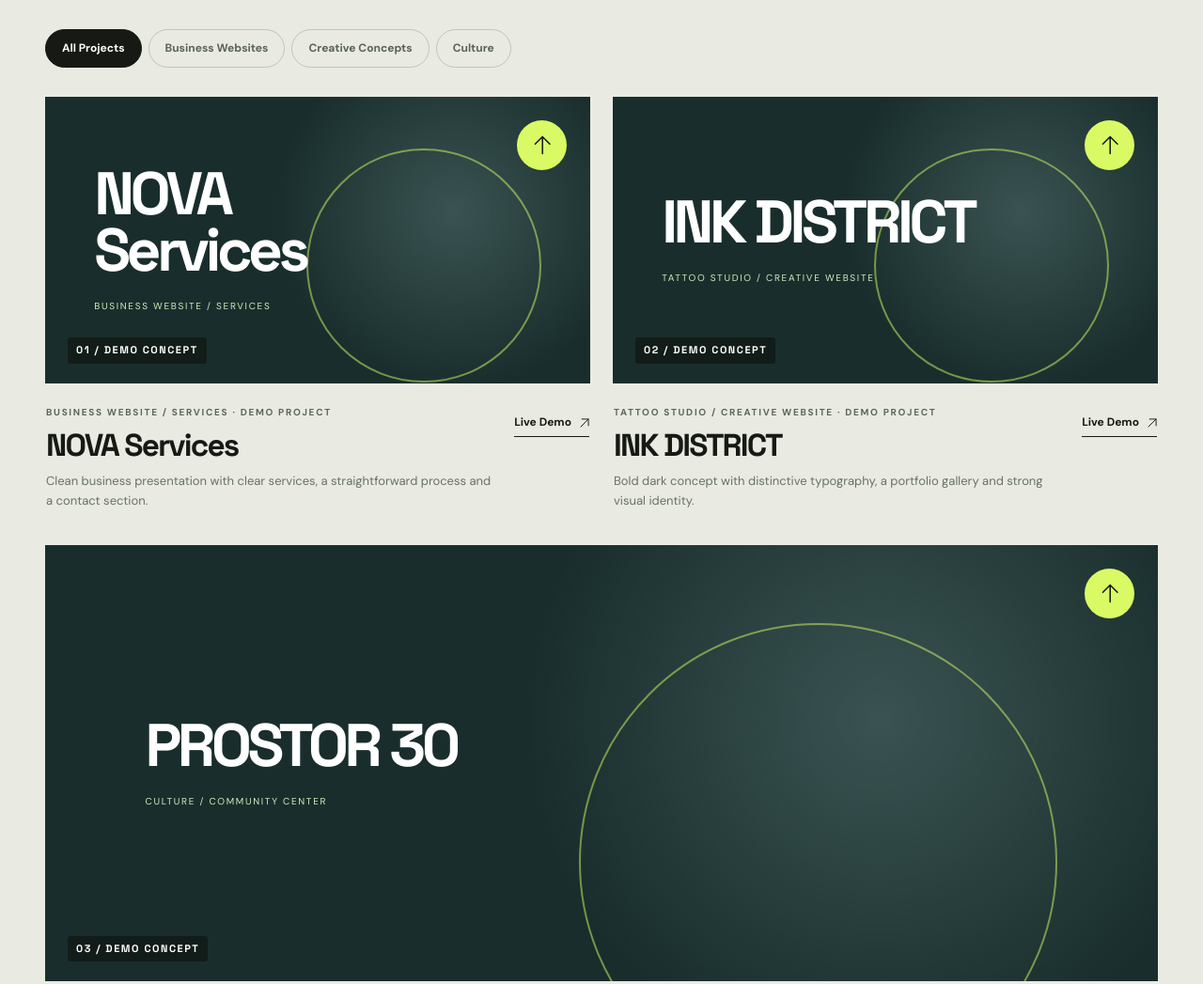
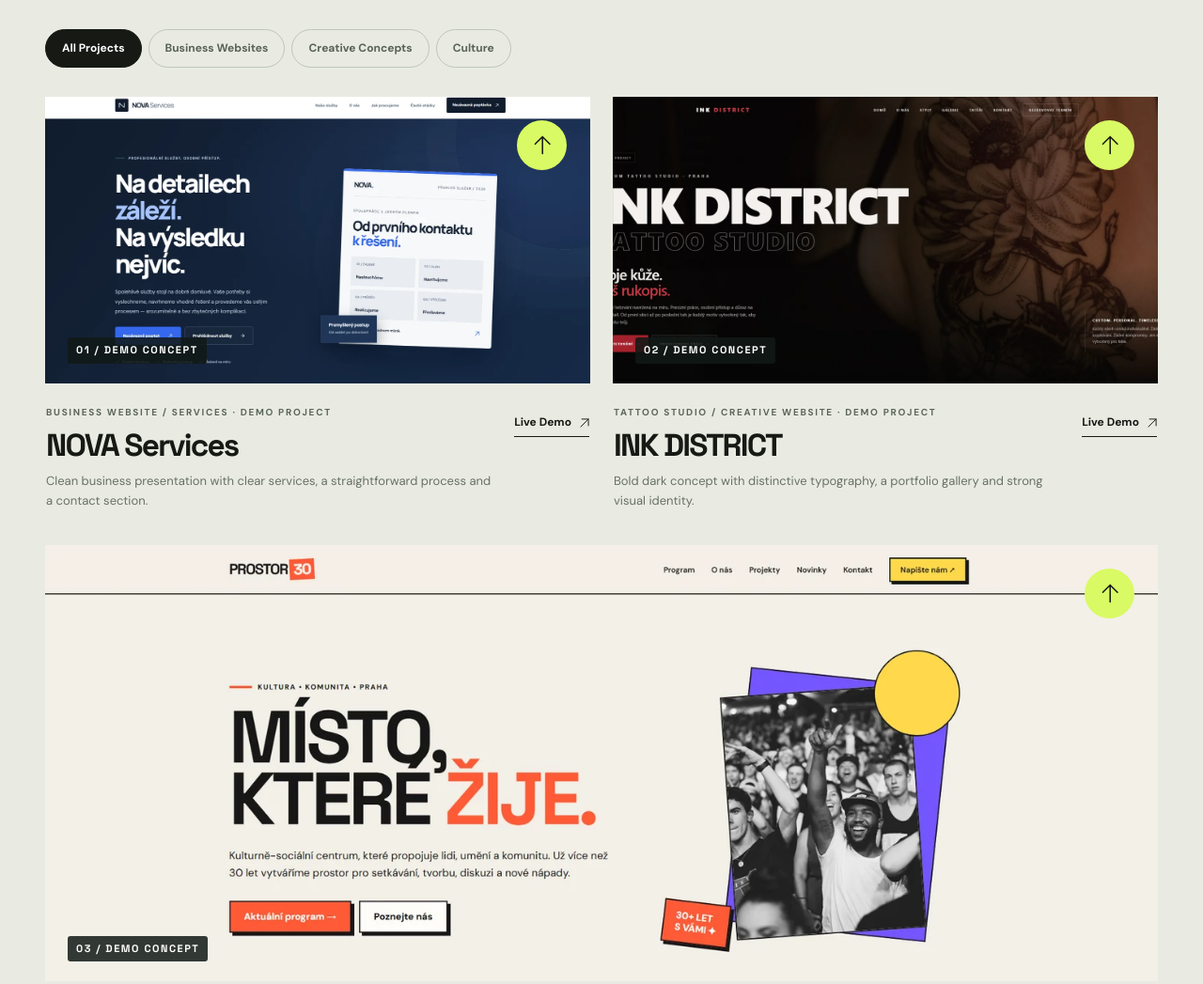
Before and after one commit to contactsimonwebdesigner/simon-webdesign-en, a plain HTML site: page index.html in a window 1280 px wide. Shown: the part 2032-3079 px from the top of the page at 94% size. Drawn offline with Linux system fonts and the light colour scheme.

Commit message:
Show ten projects with screenshots and English demo links

```diff
--- a/index.html
+++ b/index.html
@@ -8,7 +8,7 @@
   <meta property="og:type" content="website">
   <meta property="og:title" content="Šimon Opatrný — Web Design &amp; Development">
   <meta property="og:description" content="Distinctive websites with thoughtful design. Portfolio and collaboration.">
-  <meta property="og:url" content="https://simonopatrny.github.io/simon-webdesign/">
+  <meta property="og:url" content="https://contactsimonwebdesigner.github.io/simon-webdesign-en/">
   <title>Šimon Opatrný — Web Design &amp; Development</title>
   <link rel="preconnect" href="https://fonts.googleapis.com">
   <link rel="preconnect" href="https://fonts.gstatic.com" crossorigin>
@@ -419,7 +419,7 @@
       </div></div>
     </section>
   </main>
-  <footer class="footer"><div class="container"><div class="footer-top"><div class="footer-title">Let's Create Websites<br>That Make <span>Sense.</span></div><div class="footer-right"><div><strong>Navigation</strong><a href="#projekty">Projects</a><a href="#sluzby">Services</a><a href="#postup">Working Together</a><a href="#kontakt">Contact</a></div><div><strong>Contact</strong><a href="mailto:opatrnysimon@gmail.com">Email</a><a href="https://simonopatrny.github.io/simon-webdesign/" target="_blank" rel="noopener noreferrer">Portfolio online ↗</a></div></div></div><div class="footer-bottom"><span>© <span id="year">2026</span> Šimon Opatrný. All rights reserved.</span><span>Crafted with attention to detail.</span><a href="#nahoru" class="backtop">Back to top ↑</a></div></div></footer>
+  <footer class="footer"><div class="container"><div class="footer-top"><div class="footer-title">Let's Create Websites<br>That Make <span>Sense.</span></div><div class="footer-right"><div><strong>Navigation</strong><a href="#projekty">Projects</a><a href="#sluzby">Services</a><a href="#postup">Working Together</a><a href="#kontakt">Contact</a></div><div><strong>Contact</strong><a href="mailto:opatrnysimon@gmail.com">Email</a><a href="https://contactsimonwebdesigner.github.io/simon-webdesign-en/" target="_blank" rel="noopener noreferrer">Portfolio online ↗</a></div></div></div><div class="footer-bottom"><span>© <span id="year">2026</span> Šimon Opatrný. All rights reserved.</span><span>Crafted with attention to detail.</span><a href="#nahoru" class="backtop">Back to top ↑</a></div></div></footer>
   <script>
   'use strict';
   /* ================================================================
@@ -438,81 +438,90 @@
       category:'business',
       type:'Business Website / Services',
       description:'Clean business presentation with clear services, a straightforward process and a contact section.',
-      url:'https://simonopatrny.github.io/demo-sluzby/',
+      url:'https://contactsimonwebdesigner.github.io/services-demo/',
       preview:'nova',
-      image:'nova-services-nahled.png'
+      image:'assets/projects/nova-services.webp'
     },
     {
       name:'INK DISTRICT',
       category:'creative',
       type:'Tattoo Studio / Creative Website',
       description:'Bold dark concept with distinctive typography, a portfolio gallery and strong visual identity.',
-      url:'https://simonopatrny.github.io/ink-district-demo/',
+      url:'https://contactsimonwebdesigner.github.io/services-demo/ink-district/',
       preview:'ink',
-      image:'ink-district-nahled.png'
+      image:'assets/projects/ink-district.webp'
     },
     {
       name:'PROSTOR 30',
       category:'culture',
       type:'Culture / Community Center',
       description:'Energetic presentation of a cultural and community center, with an event program and space for the community.',
-      url:'https://simonopatrny.github.io/cultural-center-demo/',
+      url:'https://contactsimonwebdesigner.github.io/cultural-center-demo/',
       preview:'culture',
-      image:'prostor30-nahled.png'
+      image:'assets/projects/prostor30.webp'
     },
     {
       name:'TURBO Autoservis',
       category:'business',
       type:'Auto Repair Shop / Automotive Services',
       description:'Striking garage website with an industrial feel, service listings and an easy way to request a quote.',
-      url:'https://simonopatrny.github.io/Autoservis-demo/',
+      url:'https://contactsimonwebdesigner.github.io/autoservis-demo/',
       preview:'generic',
-      image:'autoservis.png'
+      image:'assets/projects/autoservis.webp'
     },
     {
       name:'CUTLINE Barbershop',
       category:'creative',
       type:'Barbershop / Modern Studio',
       description:'Bold typographic barbershop concept with a haircut gallery, pricing and demo booking.',
-      url:'https://simonopatrny.github.io/Barber-demo/',
+      url:'https://contactsimonwebdesigner.github.io/barber-demo/',
       preview:'generic',
-      image:'barber.png'
+      image:'assets/projects/barber.webp'
     },
     {
       name:'MOU. Patisserie',
       category:'creative',
       type:'Patisserie / Desserts & Cakes',
       description:'Light and elegant patisserie studio featuring dessert photography, a menu and interactive elements.',
-      url:'https://simonopatrny.github.io/Cukrarna-demo/',
+      url:'https://contactsimonwebdesigner.github.io/bakery-demo/',
       preview:'generic',
-      image:'cukrarna.png'
+      image:'assets/projects/cukrarna.webp'
     },
     {
       name:'MEZI LESY — Cabins & Guesthouse',
       category:'business',
       type:'Accommodation / Cabins & Guesthouse',
       description:'Atmospheric countryside accommodation website with large photographs, an overview of stays and contact details.',
-      url:'https://simonopatrny.github.io/chaty-penzion-demo/',
+      url:'https://contactsimonwebdesigner.github.io/cabins-demo/',
       preview:'generic',
-      image:'chaty_penzion.png'
+      image:'assets/projects/chaty-penzion.webp'
     },
     {
       name:'Forestry & Logging',
       category:'business',
       type:'Forestry Services / Timber Harvesting',
       description:'Rugged business concept for forestry, logging and timber processing, with a clear service overview.',
-      url:'https://simonopatrny.github.io/les-drevorubectvi/',
+      url:'https://contactsimonwebdesigner.github.io/sawmill-demo/',
       preview:'generic',
-      image:'les_drevorubectvi.png'
+      image:'assets/projects/hvozd.webp'
     },
     {
       name:'ZÁHON. Garden Studio',
       category:'business',
       type:'Landscaping / Garden Design & Build',
       description:'Nature-inspired garden studio website showcasing maintenance, landscape projects and a cost calculator.',
-      url:'https://simonopatrny.github.io/Zahrady/',
+      url:'https://contactsimonwebdesigner.github.io/landscaping-demo/',
       preview:'generic',
-      image:'zahrady.png'
+      image:'assets/projects/zahrady.webp'
+    },
+    {
+      name:'ZEMKOP Earthworks',
+      category:'business',
+      type:'Excavation / Earthworks & Site Preparation',
+      description:'Bold excavation company website featuring heavy equipment, completed projects, pricing and a cost estimator.',
+      url:'https://contactsimonwebdesigner.github.io/excavation-demo/',
+      preview:'generic',
+      image:'assets/projects/zemkop.webp'
     }
   ];
   const iconArrow = '<svg class="icon" aria-hidden="true"><use href="#arrow-up-right"></use></svg>';
@@ -546,7 +555,7 @@
   const mobileMenu = document.getElementById('mobileMenu');
   function setMenu(open){
     menuButton.setAttribute('aria-expanded',String(open));
-    menuButton.setAttribute('aria-label',open?'Close navigaci':'Open navigation');
+    menuButton.setAttribute('aria-label',open?'Close navigation':'Open navigation');
     mobileMenu.classList.toggle('open',open);
     mobileMenu.inert = !open;
     document.body.classList.toggle('locked',open);
```
